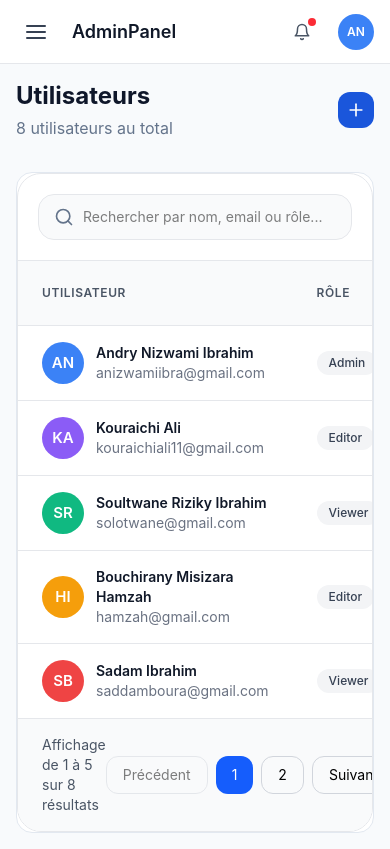
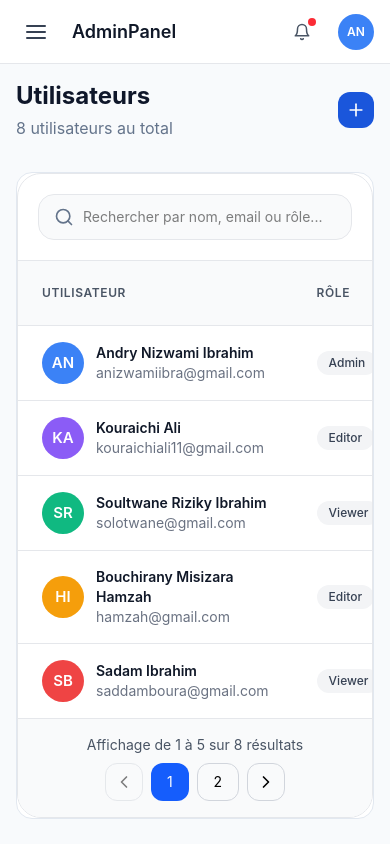
Before and after one commit to Ibrahim-203/front-end-template, a React (Vite) app in the folder Admin-1/: page /users in a window 390 px wide. Built offline with nearby package versions, Linux system fonts and the light colour scheme; sample sign-in values are in the browser's storage.

Commit message:
responsive Datatable.

```diff
--- a/Admin-1/src/components/ui/DataTable.jsx
+++ b/Admin-1/src/components/ui/DataTable.jsx
@@ -1,5 +1,5 @@
 import { useEffect, useState } from "react";
-import { SearchIcon } from "../icons";
+import { ChevronLeftIcon, ChevronRightIcon, SearchIcon } from "../icons";
 
 export default function DataTable({
     columns,           // [{ key: "name", label: "Nom", render?: (row) => ... }]
@@ -105,7 +105,7 @@ export default function DataTable({
 
             {/* Pagination */}
             {totalPages > 1 && (
-                <div className="px-6 py-4 border-t border-gray-200 flex items-center justify-between bg-gray-50">
+                <div className="px-6 py-4 border-t border-gray-200 flex flex-col md:flex-row gap-2 md:gap-0 items-center justify-center md:justify-between bg-gray-50">
                     <div className="text-sm text-gray-600">
                         Affichage de {startIndex + 1} à {Math.min(startIndex + itemsPerPage, filteredData.length)} sur {filteredData.length} résultats
                     </div>
@@ -114,9 +114,9 @@ export default function DataTable({
                         <button
                             onClick={() => goToPage(currentPage - 1)}
                             disabled={currentPage === 1}
-                            className="px-4 py-2 text-sm border border-gray-300 rounded-xl hover:bg-white disabled:opacity-50 disabled:cursor-not-allowed transition-colors"
+                            className="md:px-4 px-2 py-2 text-sm border border-gray-300 rounded-xl hover:bg-white disabled:opacity-50 disabled:cursor-not-allowed transition-colors"
                         >
-                            Précédent
+                          <ChevronLeftIcon className ="md:hidden"/>  <span className="hidden md:block">Précédent</span>
                         </button>
 
                         {Array.from({ length: Math.min(5, totalPages) }, (_, i) => {
@@ -138,9 +138,9 @@ export default function DataTable({
                         <button
                             onClick={() => goToPage(currentPage + 1)}
                             disabled={currentPage === totalPages}
-                            className="px-4 py-2 text-sm border border-gray-300 rounded-xl hover:bg-white disabled:opacity-50 disabled:cursor-not-allowed transition-colors"
+                            className="md:px-4 px-2 py-2 text-sm border border-gray-300 rounded-xl hover:bg-white disabled:opacity-50 disabled:cursor-not-allowed transition-colors"
                         >
-                            Suivant
+                          <ChevronRightIcon className ="md:hidden"/>  <span className="hidden md:block">Suivant</span>
                         </button>
                     </div>
                 </div>
```
